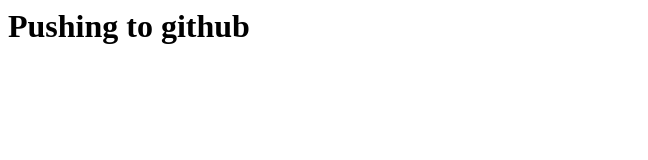
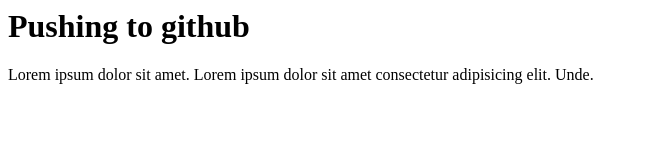
Before and after one commit to shadysaleh01/demo-project2, a plain HTML site: page index.html in a window 1280 px wide. Shown: the whole page, without its empty margins (0-648 px from the left). Drawn offline with Linux system fonts and the light colour scheme.

Commit message:
I added a Paragraph

```diff
--- a/index.html
+++ b/index.html
@@ -6,5 +6,9 @@
   </head>
   <body>
     <h1>Pushing to github</h1>
+    <p>
+      Lorem ipsum dolor sit amet. Lorem ipsum dolor sit amet consectetur
+      adipisicing elit. Unde.
+    </p>
   </body>
 </html>
```
